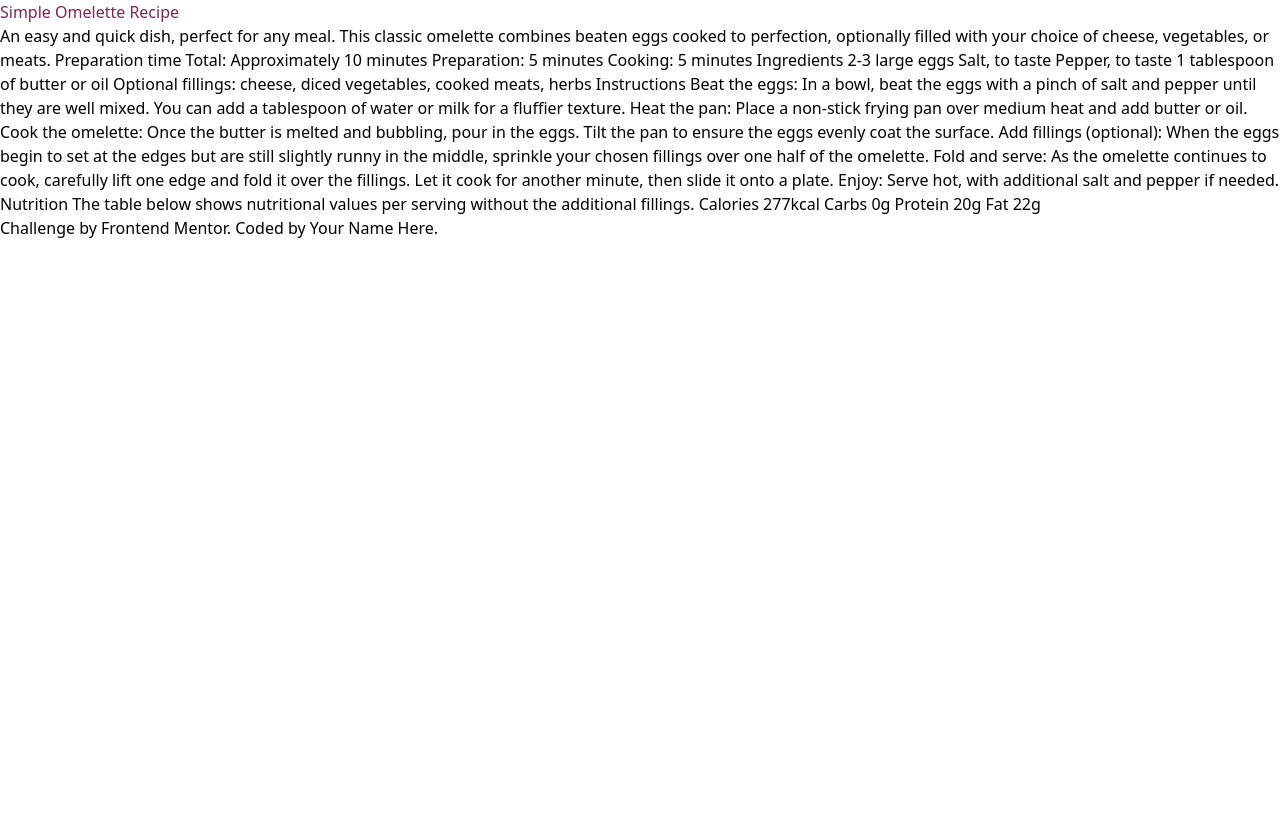
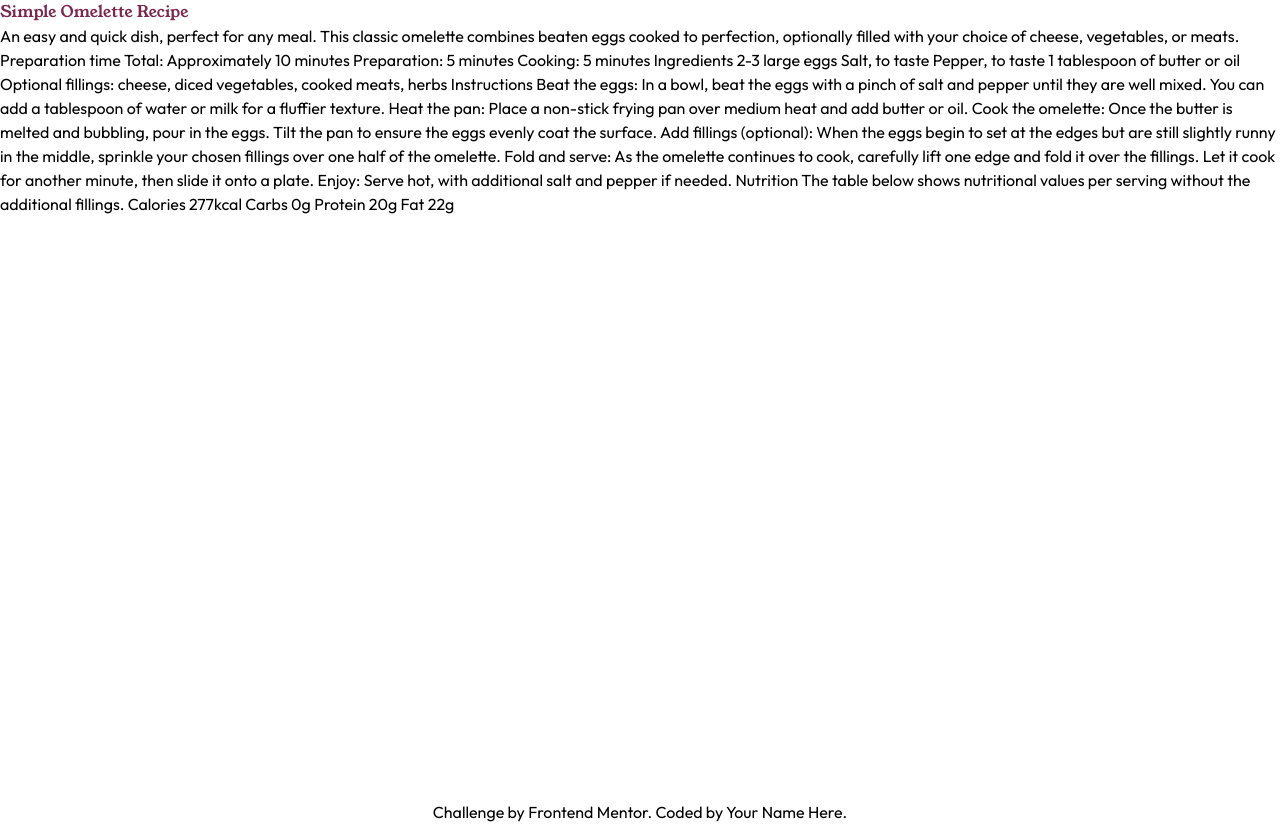
Before and after one commit to AshlavaDev/recipe-page, a website: page index.html in a window 1280 px wide. Before the commit the page ends 800 px from the top, so only its background shows below. Drawn offline with Linux system fonts and the light colour scheme.

Commit message:
add fonts to tailwind

```diff
--- a/index.html
+++ b/index.html
@@ -11,8 +11,8 @@
 
 </head>
 <body>
-
-  <h1 class="text-raspberry">Simple Omelette Recipe</h1>
+  <main class="min-h-screen">
+    <h1 class="text-raspberry font-serif">Simple Omelette Recipe</h1>
 
     An easy and quick dish, perfect for any meal. This classic omelette combines beaten eggs cooked
     to perfection, optionally filled with your choice of cheese, vegetables, or meats.
@@ -64,10 +64,10 @@
 
     Fat
     22g
-
-  <div class="attribution">
-    Challenge by <a href="https://www.frontendmentor.io?ref=challenge" target="_blank">Frontend Mentor</a>.
-    Coded by <a href="#">Your Name Here</a>.
-  </div>
+  </main>
+  <footer class="attribution flex justify-center">
+    <p>Challenge by <a href="https://www.frontendmentor.io?ref=challenge" target="_blank">Frontend Mentor</a>.
+    Coded by <a href="#">Your Name Here</a>.</p>
+  </footer>
 </body>
 </html>
--- a/tailwind.config.js
+++ b/tailwind.config.js
@@ -2,7 +2,12 @@
 module.exports = {
   content: ['./*.html'],
   theme: {
-    extend: {},
+    extend: {
+      fontFamily: {
+        'sans': ['"Outfit"', 'sans-serif'],
+        'serif': ['"Young Serif"', 'serif']
+      }
+    },
     colors: {
       'nutmeg': 'hsl(14, 45%, 36%)',
       'raspberry': 'hsl(332, 51%, 32%)',
--- a/tailwind.css
+++ b/tailwind.css
@@ -1,3 +1,13 @@
 @tailwind base;
 @tailwind components;
 @tailwind utilities;
+
+@font-face {
+  font-family: 'Young Serif';
+  src: url('./assets/fonts/young-serif/YoungSerif-Regular.ttf');
+}
+
+@font-face {
+  font-family: 'Outfit';
+  src: url('./assets/fonts/outfit/Outfit-VariableFont_wght.ttf');
+}
```
Also changed, not shown: styles.css. Lines whose indentation alone changed are shown as unchanged.
